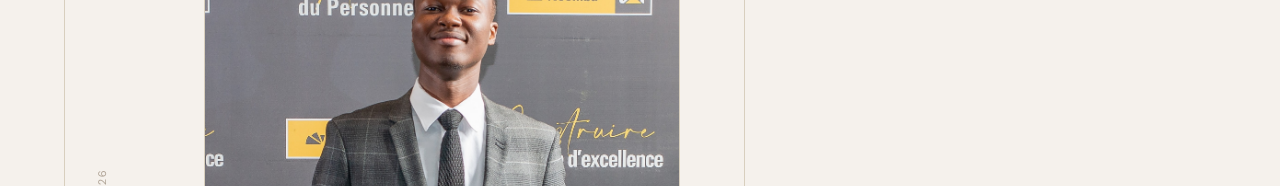
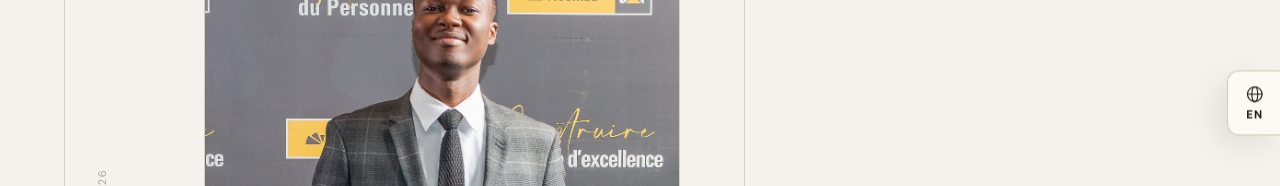
Before and after one commit to kafuicharbeleklu/MyPortofolio, a React (Vite) app: page / in a window 1280 px wide. Shown: the part 265-451 px from the top of the page. Built offline with nearby package versions, Linux system fonts and the light colour scheme.

Commit message:
fix: restore LanguageToggle in root layout

```diff
--- a/src/components/PortfolioRoot.tsx
+++ b/src/components/PortfolioRoot.tsx
@@ -1,9 +1,15 @@
+import LanguageToggle from './LanguageToggle';
 import usePortfolioModel from '../hooks/usePortfolioModel';
 
 function PortfolioRoot() {
-  const { content } = usePortfolioModel();
+  const { content, lang, setLang } = usePortfolioModel();
 
-  return content;
+  return (
+    <>
+      {content}
+      <LanguageToggle lang={lang} onToggle={setLang} />
+    </>
+  );
 }
 
 export default PortfolioRoot;
--- a/src/hooks/usePortfolioModel.tsx
+++ b/src/hooks/usePortfolioModel.tsx
@@ -2205,7 +2205,7 @@ const usePortfolioModel = () => {
     </div>
   );
 
-  return { content };
+  return { content, lang, setLang };
 };
 
 export default usePortfolioModel;
```
